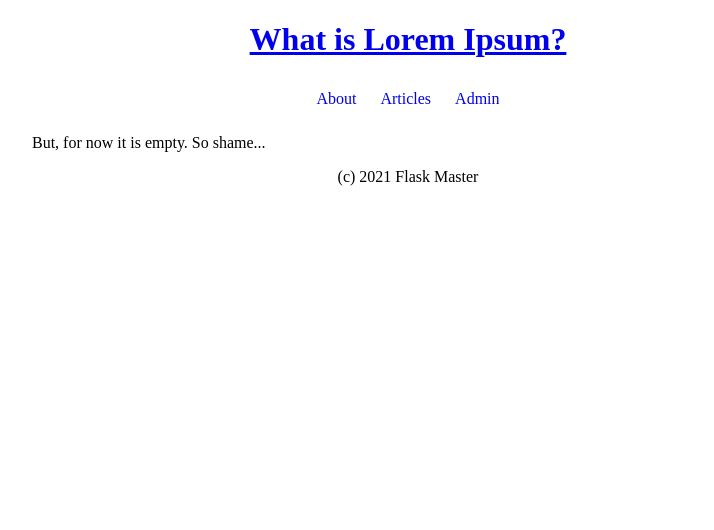
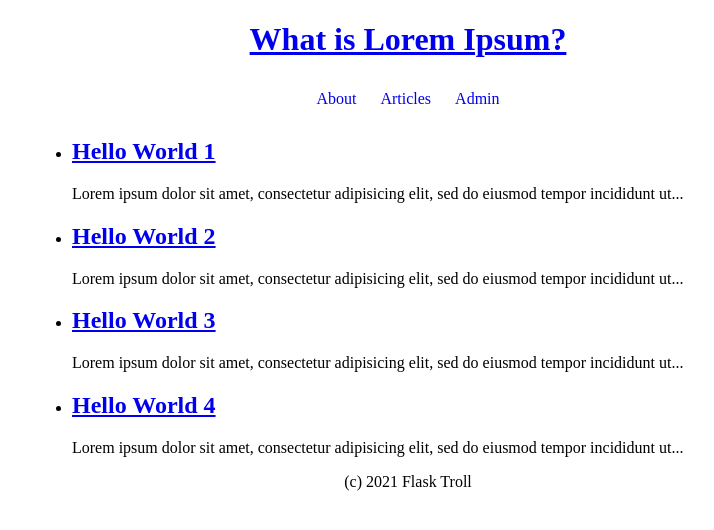
Before and after one commit to pepan47/flask_projekt, a Flask app: page /articles/ in a window 1280 px wide. Shown: the top 530 px of the page, without its empty margins (232-946 px from the left). Run offline with Flask 2, Linux system fonts and the light colour scheme.

Commit message:
using jinja template systems

```diff
--- a/mdblog/app.py
+++ b/mdblog/app.py
@@ -1,5 +1,7 @@
 from flask import Flask
 from flask import render_template
+
+from .database import articles
 
 flask_app = Flask(__name__)
 
@@ -11,10 +13,17 @@ def view_welcome_page():
 def view_about():
     return render_template("about.jinja")
 
-@flask_app.route("/articles/")
-def view_articles():
-    return render_template("articles.jinja")
-
 @flask_app.route("/admin/")
 def view_admin():
     return render_template("admin.jinja")
+
+@flask_app.route("/articles/")
+def view_articles():
+    return render_template("articles.jinja", articles=articles.items())
+
+@flask_app.route("/articles/<int:art_id>")
+def view_article(art_id):
+    article = articles.get(art_id)
+    if article:
+        return render_template("article.jinja", article=article)
+    return render_template("article_not_found.jinja", art_id=art_id)
--- /dev/null
+++ b/mdblog/database.py
@@ -0,0 +1,18 @@
+articles = {
+            1 : {
+                "title" : "Hello World 1",
+                "content" : "Lorem ipsum dolor sit amet, consectetur adipisicing elit, sed do eiusmod tempor incididunt ut labore et dolore magna aliqua. Ut enim ad minim veniam, quis nostrud exercitation ullamco laboris nisi ut aliquip ex ea commodo consequat."
+                },
+            2 : {
+                "title" : "Hello World 2",
+                "content" : "Lorem ipsum dolor sit amet, consectetur adipisicing elit, sed do eiusmod tempor incididunt ut labore et dolore magna aliqua. Ut enim ad minim veniam, quis nostrud exercitation ullamco laboris nisi ut aliquip ex ea commodo consequat."
+                },
+            3 : {
+                "title" : "Hello World 3",
+                "content" : "Lorem ipsum dolor sit amet, consectetur adipisicing elit, sed do eiusmod tempor incididunt ut labore et dolore magna aliqua. Ut enim ad minim veniam, quis nostrud exercitation ullamco laboris nisi ut aliquip ex ea commodo consequat."
+                },
+            4 : {
+                "title" : "Hello World 4",
+                "content" : "Lorem ipsum dolor sit amet, consectetur adipisicing elit, sed do eiusmod tempor incididunt ut labore et dolore magna aliqua. Ut enim ad minim veniam, quis nostrud exercitation ullamco laboris nisi ut aliquip ex ea commodo consequat."
+                }
+            }
--- /dev/null
+++ b/mdblog/templates/_footer.jinja
@@ -0,0 +1,5 @@
+<footer>
+  <p>
+    (c) 2021 Flask Troll
+  </p>
+</footer>
--- /dev/null
+++ b/mdblog/templates/_head.jinja
@@ -0,0 +1 @@
+<link rel="stylesheet" type="text/css" href={{ url_for('static', filename='css/main.css') }}>
--- a/mdblog/templates/_main.jinja
+++ b/mdblog/templates/_main.jinja
@@ -2,31 +2,20 @@
 <html lang="en">
 
 <head>
-  <title> {% block title %} {% endblock%} </title>
-
-  <link rel="stylesheet" type="text/css" href={{ url_for('static', filename='css/main.css') }}>
+  <title> {% block title %} {% endblock %} </title>
+  {% include "_head.jinja" %}
 </head>
 
 <body>
 <header>
-  <h1> <a href="{{url_for("view_welcome_page")}}"> What is Lorem Ipsum? </a></h1>
+  <h1> <a href="{{ url_for("view_welcome_page") }}"> What is Lorem Ipsum? </a></h1>
 </header>
+  {% include "_nav.jinja" %}
 
-<nav>
-  <ul class=nav>
-    <li> <a href="{{url_for("view_about")}}"> About </a></li>
-    <li> <a href="{{url_for("view_articles")}}"> Articles </a></li>
-    <li> <a href="{{url_for("view_admin")}}"> Admin </a></li>
-  </ul>
-</nav>
-
-<main> {% block main %} {% endblock %}
+<main>
+  {% block main %} {% endblock %}
 </main>
 
-<footer>
-  <p>
-    (c) 2021 Flask Master
-  </p>
-</footer>
+{% include "_footer.jinja" %}
 </body>
 </html>
--- /dev/null
+++ b/mdblog/templates/_nav.jinja
@@ -0,0 +1,7 @@
+<nav>
+  <ul class=nav>
+    <li> <a href="{{url_for("view_about")}}"> About </a></li>
+    <li> <a href="{{url_for("view_articles")}}"> Articles </a></li>
+    <li> <a href="{{url_for("view_admin")}}"> Admin </a></li>
+  </ul>
+</nav>
--- a/mdblog/templates/articles.jinja
+++ b/mdblog/templates/articles.jinja
@@ -1,7 +1,18 @@
 {% extends "_main.jinja" %}
 
-{% block title %}  Here you will find interesting Articles one time {% endblock %}
+{% block title %} Articles {% endblock %}
 
 {% block main %}
-But, for now it is empty. So shame...
+    {% if articles %}
+        <ul>
+        {% for id, article in articles %}
+            <li>
+                <h2><a href="{{ url_for('view_article', art_id=id) }}"> {{ article.title }} </a></h2>
+                <p> {{ article.content | truncate(100) }} </p>
+            </li>
+        {% endfor %}
+        </ul>
+    {% else %}
+        <p> No Articles :( </p>
+    {% endif %}
 {% endblock %}
```
Also changed, not shown: mdblog/templates/article.jinja (added, +8 -0 lines), mdblog/templates/article_not_found.jinja (added, +14 -0 lines).
